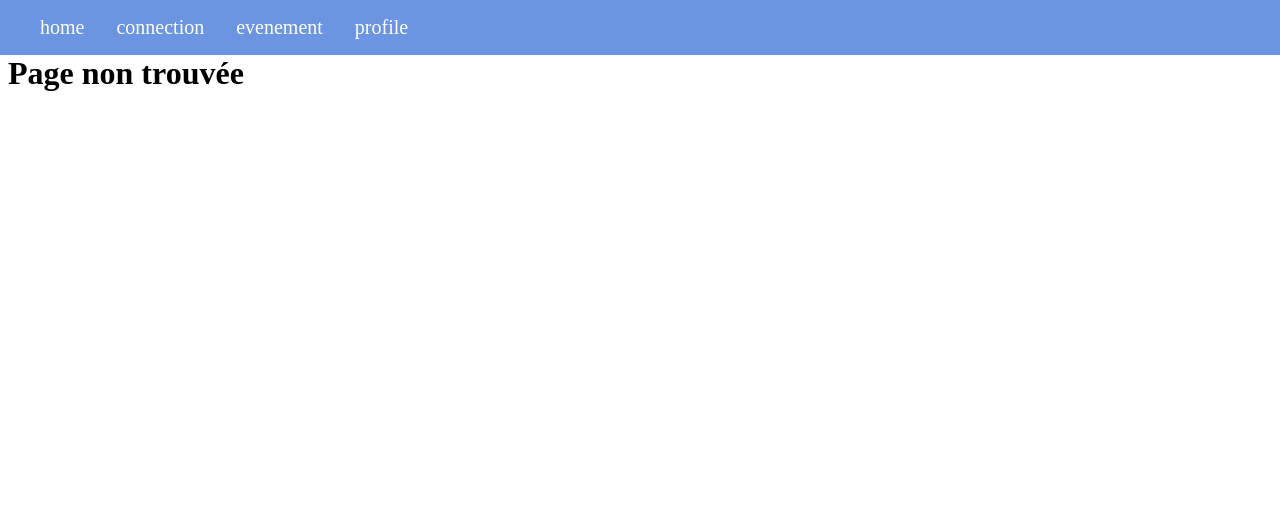
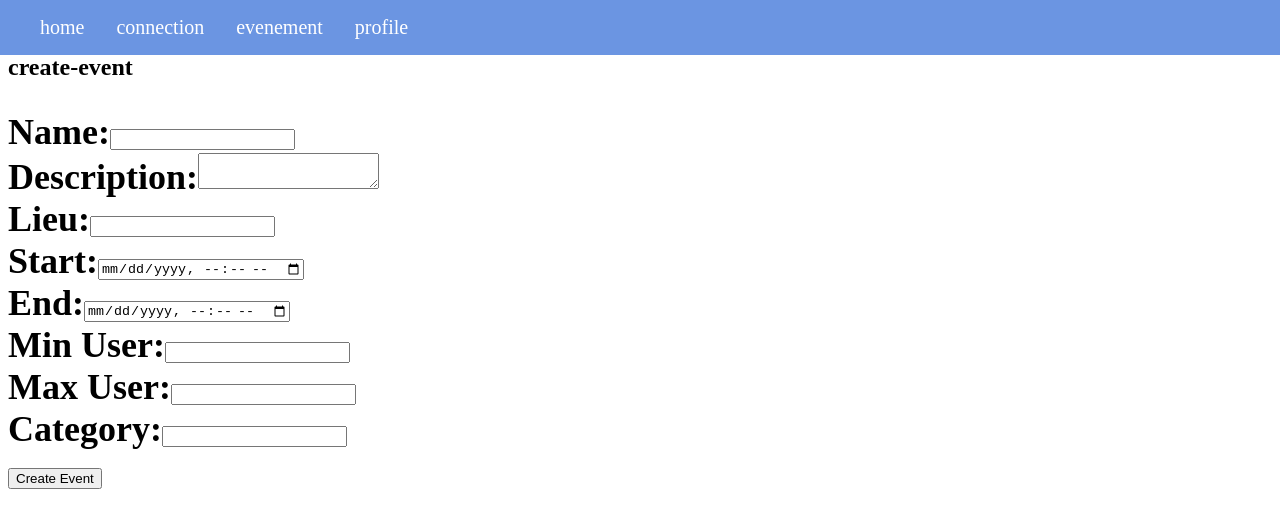
Before and after one commit to slaur88/EventAssosAngu, an Angular app: page /evenement/create in a window 1280 px wide. Shown: the top 528 px of the page. Built offline with nearby package versions, Linux system fonts and the light colour scheme.

Commit message:
formulaire creation d'event

```diff
--- a/src/app/app.routes.ts
+++ b/src/app/app.routes.ts
@@ -3,6 +3,7 @@ import { Home } from './features/page/home/home';
 import { Connection } from './features/page/connection/connection';
 import { Evenement } from './features/page/evenement/evenement';
 import { Profile } from './features/page/profile/profile';
+import { CreateEvent } from './features/page/create-event/create-event';
 
 export const routes: Routes = [
 {
@@ -25,6 +26,10 @@ export const routes: Routes = [
     path:"evenement",
     component: Evenement
 },
+{
+    path:"evenement/create",
+    component: CreateEvent
+},
 
 {
     path:'profile',
--- a/src/app/core/services/event.service.ts
+++ b/src/app/core/services/event.service.ts
@@ -19,7 +19,7 @@ export class EventService {
   deleteEvent(id: string): Observable<void> {
     return this._httpClient.delete<void>(this.base_url + "/" + id);
   }
-  createEvent(event:Event): Observable<void> {
+  createEvent(event:EventModel): Observable<void> {
     return this._httpClient.post<void>(this.base_url, event);
   }
   modifyEvent(id:string,event:Event): Observable <void>{
--- /dev/null
+++ b/src/app/features/page/create-event/create-event.html
@@ -0,0 +1,37 @@
+<h2>create-event<h2>
+
+    <form [formGroup]="EventFormGroup" class="row" (ngSubmit)="onSubmit()">
+      <div class="form-group">
+        <label for="name">Name:</label>
+        <input type="text" id="name" formControlName="name" class="form-control">
+      </div>
+        <div class="form-group">
+            <label for="description">Description:</label>
+            <textarea id="description" formControlName="description" class="form-control"></textarea>
+        </div>
+        <div class="form-group">
+            <label for="lieu">Lieu:</label>
+            <input type="text" id="lieu" formControlName="lieu" class="form-control">
+        </div>
+        <div class="form-group">
+            <label for="start">Start:</label>
+            <input type="datetime-local" id="start" formControlName="start" class="form-control">
+        </div>
+        <div class="form-group">
+            <label for="end">End:</label>
+            <input type="datetime-local" id="end" formControlName="end" class="form-control">
+        </div>
+        <div class="form-group">
+            <label for="minUser">Min User:</label>
+            <input type="number" id="minUser" formControlName="minUser" class="form-control">
+        </div>
+        <div class="form-group">
+            <label for="maxUser">Max User:</label>
+            <input type="number" id="maxUser" formControlName="maxUser" class="form-control">
+        </div>
+        <div class="form-group">
+            <label for="category">Category:</label>
+            <input type="text" id="category" formControlName="Category" class="form-control">
+        </div>
+        <button type="submit" class="btn btn-primary">Create Event</button>
+    </form>
--- /dev/null
+++ b/src/app/features/page/create-event/create-event.ts
@@ -0,0 +1,38 @@
+import { Component } from '@angular/core';
+import { FormControl, FormGroup, ReactiveFormsModule, Validators } from '@angular/forms';
+
+@Component({
+  selector: 'app-create-event',
+  imports: [ReactiveFormsModule],
+  templateUrl: './create-event.html',
+  styleUrl: './create-event.css',
+})
+export class CreateEvent {
+
+
+  // FormGroup pour la création d'un événement
+
+  EventFormGroup = new FormGroup({
+    name: new FormControl('', [Validators.required]),
+    description: new FormControl('', [Validators.required]),
+    lieu: new FormControl('', []),
+    start: new FormControl('', [Validators.required]),
+    end: new FormControl('', [Validators.required]),
+    minUser: new FormControl('', [Validators.required]),
+    maxUser: new FormControl('', [Validators.required]),
+    Category: new FormControl('', [Validators.required]),
+    Statut: new FormControl('', [Validators.required]),
+    CreationDate: new FormControl('', [Validators.required]),
+  });
+eventForm: any;
+  onSubmit() {
+    if (this.EventFormGroup.valid) {
+      const eventData = this.EventFormGroup.value;
+      console.log('Données du formulaire :', eventData);
+      // Vous pouvez ajouter ici la logique pour envoyer les données à votre backend ou effectuer d'autres actions nécessaires.
+    }
+    else {
+      console.log('Le formulaire est invalide.');
+    }
+  }
+}
--- a/src/app/shared/Models/event.model.ts
+++ b/src/app/shared/Models/event.model.ts
@@ -4,13 +4,13 @@ export interface EventModel {
     name: string;
     description:string;
     lieu:string;
-    start:DatePipe ;
-    end: DatePipe ;
+    start:string ;
+    end: string ;
     minUser: number;
     maxUser: number;
     Category:string;
     Statut:string;
-    CreationDate:DatePipe;
+    CreationDate:string;
 }
 
 export interface EventModelDTO extends EventModel{
```
Also changed, not shown: src/app/features/page/create-event/create-event.css (added).
